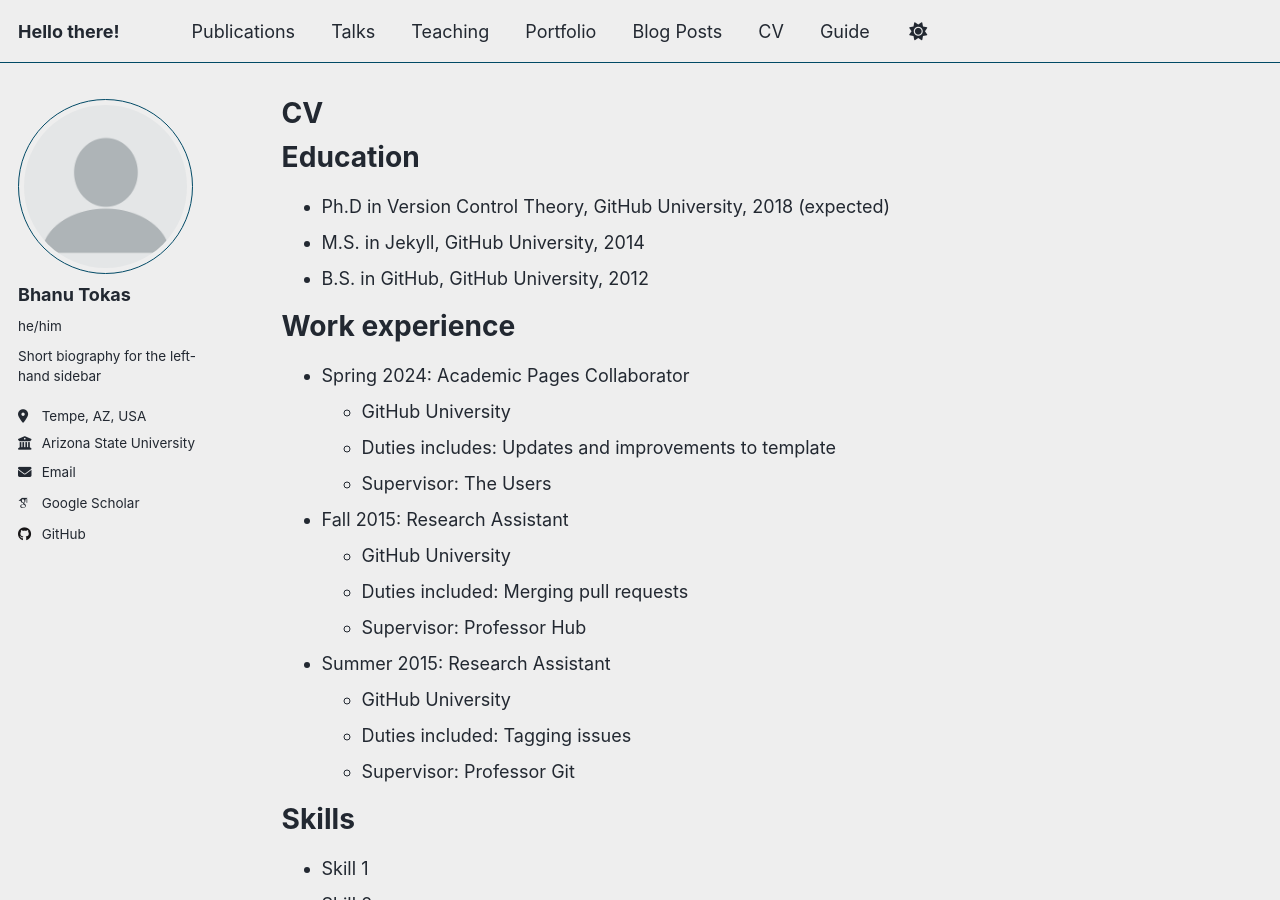
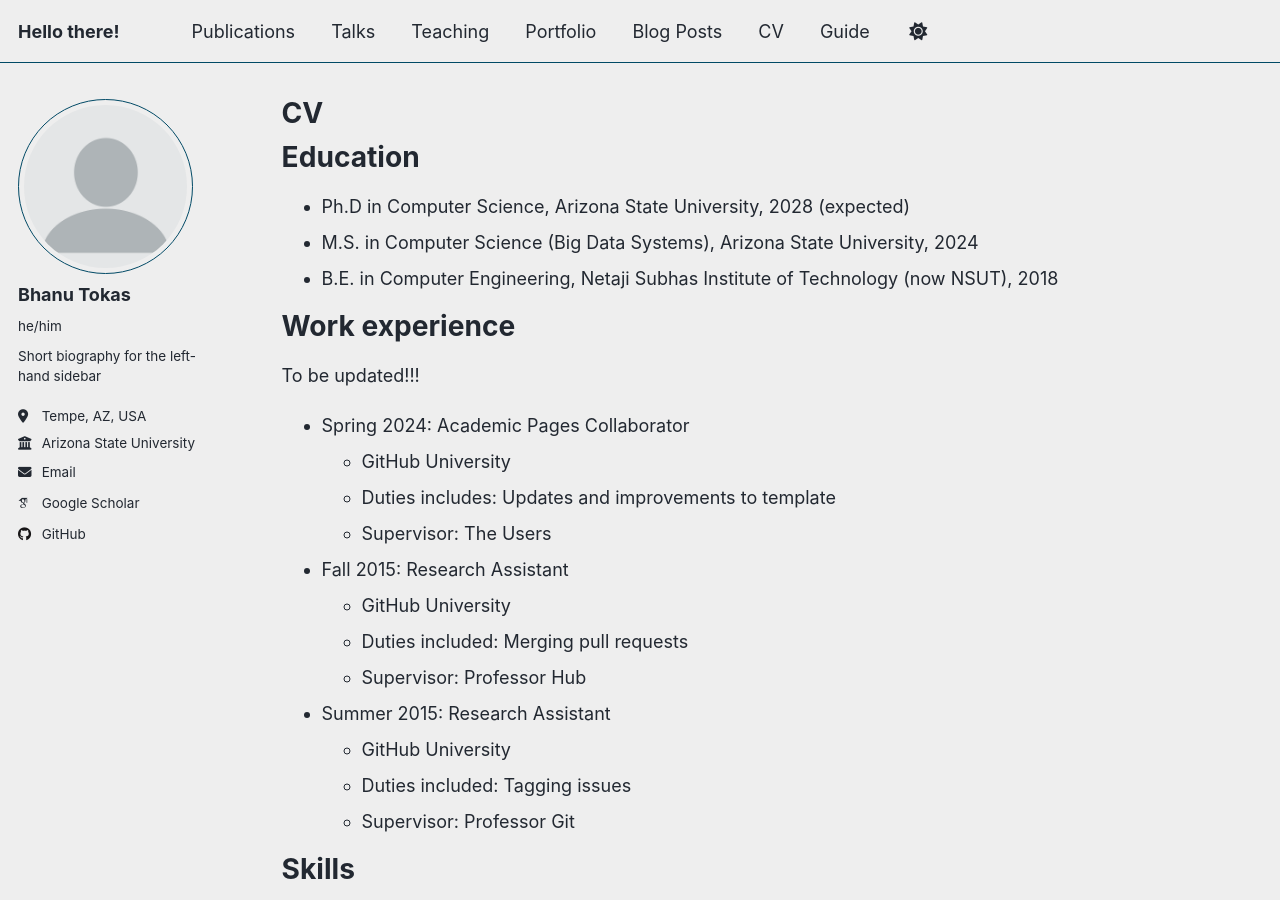
Before and after one commit to 24Beast/24Beast.github.io, a Jekyll site: the page built from _pages/cv.md, in a window 1280 px wide and 900 px high. Built offline with Jekyll 4.4.1, drawn with Linux system fonts in a browser that asks for light colours; some web fonts are replaced; a script that is not in the unit is left out.

Commit message:
Update cv.md

```diff
--- a/_pages/cv.md
+++ b/_pages/cv.md
@@ -11,12 +11,13 @@ redirect_from:
 
 Education
 ======
-* Ph.D in Version Control Theory, GitHub University, 2018 (expected)
-* M.S. in Jekyll, GitHub University, 2014
-* B.S. in GitHub, GitHub University, 2012
+* Ph.D in Computer Science, Arizona State University, 2028 (expected)
+* M.S. in Computer Science (Big Data Systems), Arizona State University, 2024
+* B.E. in Computer Engineering, Netaji Subhas Institute of Technology (now NSUT), 2018
 
 Work experience
 ======
+To be updated!!!
 * Spring 2024: Academic Pages Collaborator
   * GitHub University
   * Duties includes: Updates and improvements to template
```
